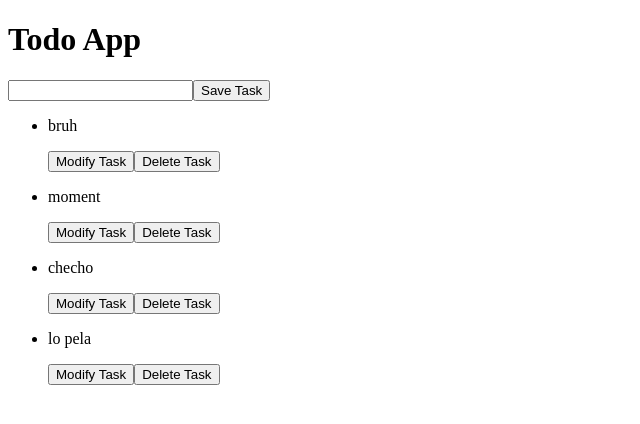
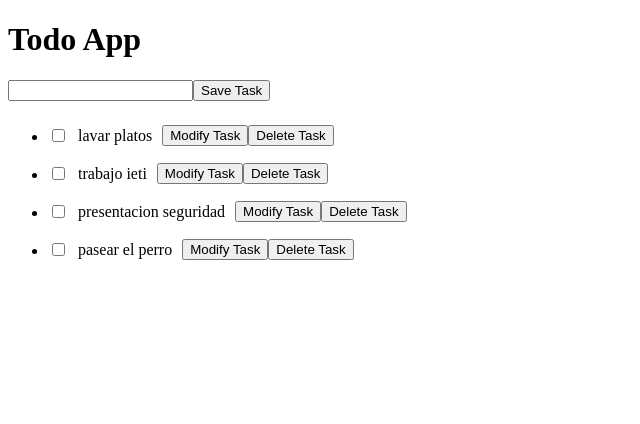
Before and after one commit to Larfg/my-react-task-list, a React (Vite) app: page / in a window 1280 px wide. Shown: the top 424 px of the page, without its empty margins (0-640 px from the left). Built offline with nearby package versions, Linux system fonts and the light colour scheme.

Commit message:
finished

```diff
--- a/src/App.jsx
+++ b/src/App.jsx
@@ -1,10 +1,11 @@
 import {Header} from "./components/Header.jsx";
 import {TaskList} from "./components/TaskList.jsx";
+
 const tasks = [
-    {name:"bruh"},
-    {name:"moment"},
-    {name:"checho"},
-    {name:"lo pela"},
+    {name: "lavar platos"},
+    {name: "trabajo ieti"},
+    {name: "presentacion seguridad"},
+    {name: "pasear el perro"},
 ];
 
 function App() {
--- a/src/components/Task.jsx
+++ b/src/components/Task.jsx
@@ -5,7 +5,9 @@ import {useState} from "react";
 export function Task(props){
     const { onClickModifyTask,onClickDeleteTask } = props;
     const [name,setName] = useState(props.name)
+    const firstName = props.name;
     const [showInputText, setShowInputText] = useState(false)
+    const [isCompleted, setIsCompleted] = useState(false);
     const handleClickModifyTask = () =>{
         setShowInputText(true)
     }
@@ -19,18 +21,25 @@ export function Task(props){
     }
 
     const handleSaveModifyTask = () => {
-        onClickDeleteTask(name)
-        onClickModifyTask(name)
+        onClickModifyTask(name,firstName)
         setShowInputText(false)
     }
+    const handleCheckboxChange = () => {
+        setIsCompleted(!isCompleted);
+    };
 
     return(
-        <li>
-            <p hidden={showInputText}>{name}</p>
+        <div style={{ display: "flex", alignItems: "center"}}>
+            <input
+                type="checkbox"
+                checked={isCompleted}
+                onChange={handleCheckboxChange}
+            />
+            <p hidden={showInputText} style={{ margin: "10px", textDecoration: isCompleted ? "line-through" : "none" }}>{name}</p>
             <input type="text" value={name} onChange={handleTaskChange} hidden={!showInputText}/>
             <button onClick={handleSaveModifyTask} hidden={!showInputText}>Save Modify Task</button>
-            <button onClick={handleClickModifyTask}>Modify Task</button>
-            <button onClick={handleClickDeleteTask}>Delete Task</button>
-        </li>
+            <button onClick={handleClickModifyTask} hidden={showInputText}>Modify Task</button>
+            <button onClick={handleClickDeleteTask} hidden={showInputText}>Delete Task</button>
+        </div>
     )
 }
--- a/src/components/TaskList.jsx
+++ b/src/components/TaskList.jsx
@@ -7,19 +7,28 @@ export const TaskList = (props) => {
     const [newTask, setNewTask] = useState("");
 
     const handleClickToAddTask = () => {
-    setList([...list,{name:newTask}])
+        if (!list.find(task => task.name === newTask)){
+            setList([...list, {name:newTask}])
+        }
     }
 
     const handleChange = (event) => {
         setNewTask(event.target.value);
     }
 
-  const handleDeleteTask = (taskName) =>{
+    const handleDeleteTask = (taskName) => {
         setList(list.filter((obj) => obj.name !== taskName));
     };
 
-  const handleModifyTask = (taskName) =>{
-      setList([...list,{name:taskName}])
+    const handleModifyTask = (modifiedName,originalName) => {
+        const newList = list.map((obj) => {
+            if (obj.name === originalName) {
+                return { ...obj, name: modifiedName};
+            } else {
+                return obj;
+            }
+        });
+        setList(newList)
     }
 
     return (
@@ -28,7 +37,9 @@ export const TaskList = (props) => {
             <button onClick={handleClickToAddTask}>Save Task</button>
             <ul>
                 {list.map((task) => (
+                    <li key={task.name}>
                         <Task name={task.name} onClickDeleteTask={handleDeleteTask} onClickModifyTask={handleModifyTask}/>
+                    </li>
                 ))}
             </ul>
         </>
--- a/src/main.jsx
+++ b/src/main.jsx
@@ -3,7 +3,7 @@ import ReactDOM from 'react-dom/client'
 import App from './App'
 
 ReactDOM.createRoot(document.getElementById('root')).render(
-  <React.StrictMode>
-    <App />
-  </React.StrictMode>,
+    <React.StrictMode>
+        <App/>
+    </React.StrictMode>,
 );
```
Lines whose indentation alone changed are shown as unchanged.
